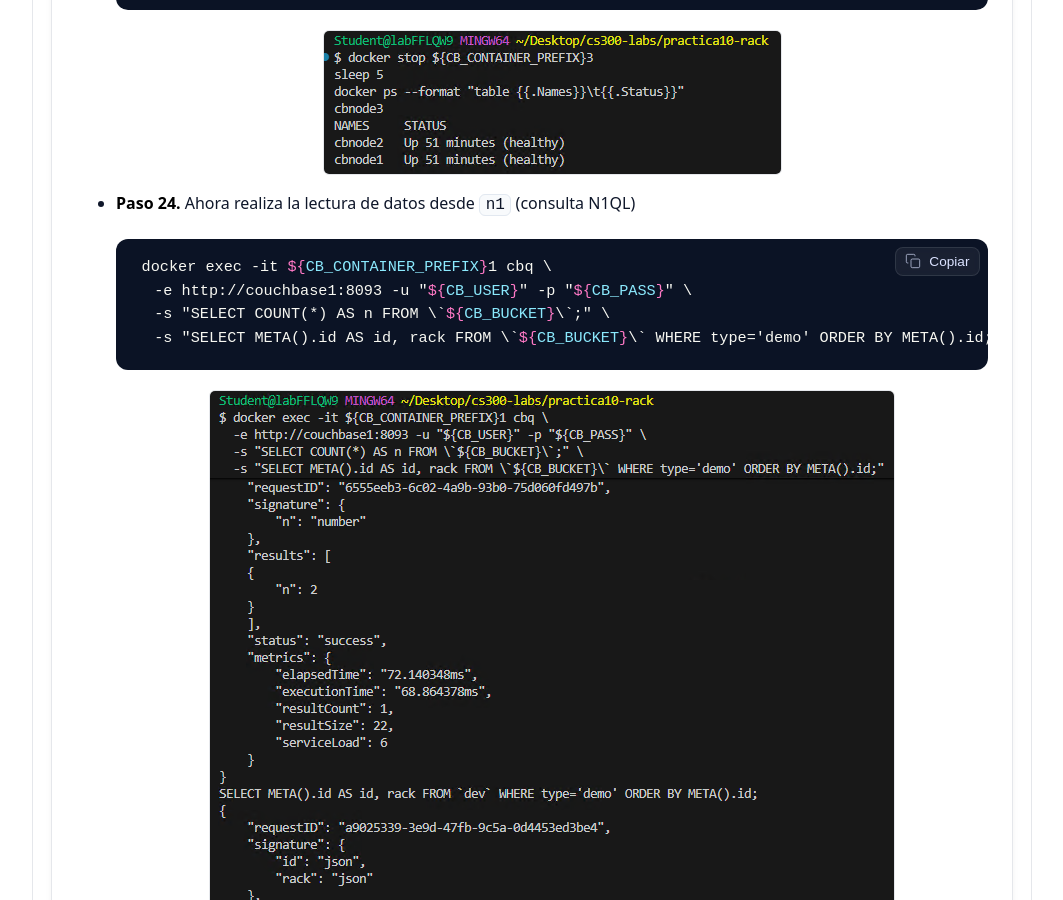
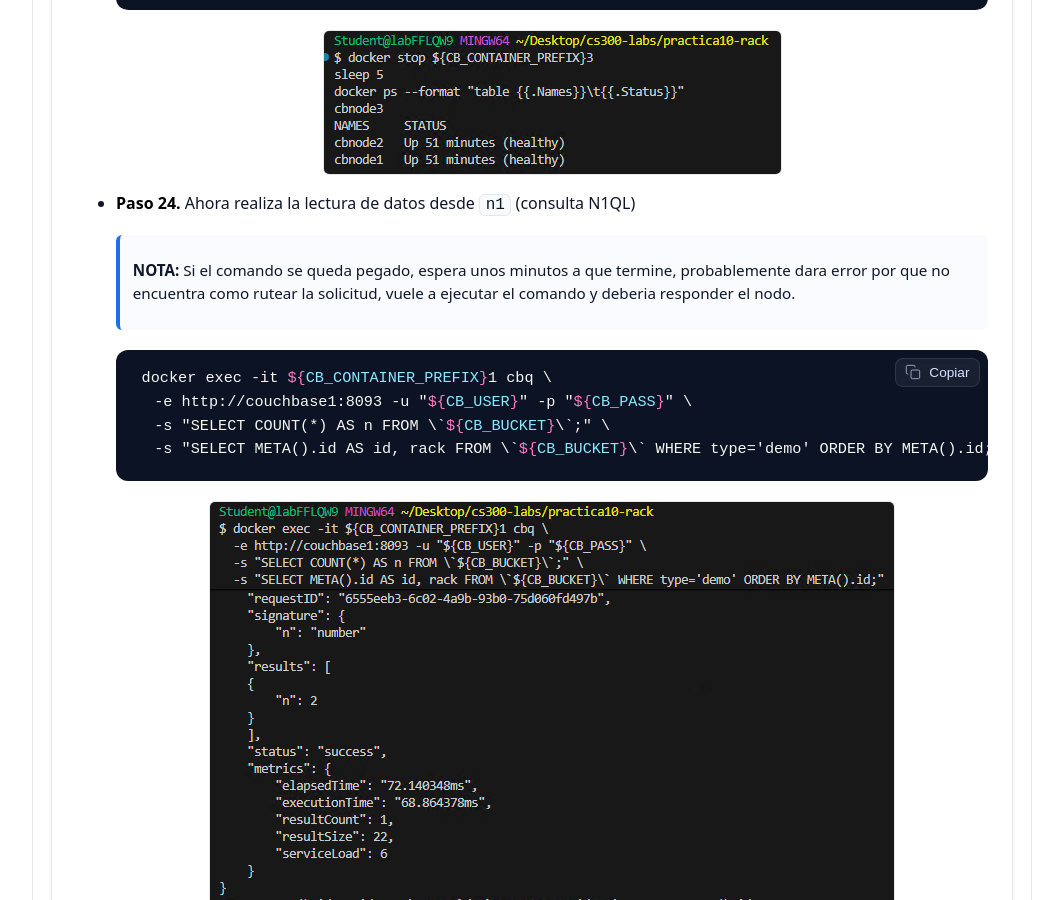
Before and after one commit to Netec-Mx/CS300_INT, a Jekyll site: the page built from labs/lab10/lab10.md, in a window 1280 px wide and 900 px high, scrolled down 17011 px. Shown: the whole window, without its empty margins (108-1171 px from the left). Built offline with Jekyll 4.4.1, drawn with Linux system fonts in a browser that asks for light colours; part of the change alters nothing that is shown; some of the changed text lies outside the part shown.

Commit message:
Ajustes de la practica 10

````diff
--- a/labs/lab10/lab10.md
+++ b/labs/lab10/lab10.md
@@ -524,8 +524,8 @@ Crearás grupos lógicos (racks) y moverás nodos entre ellos. Usarás **`server
 - **Paso 18.** Ahora si ejecuta el **rebalance** para aplicar cambios de colocación.
 
   ```bash
-  docker exec -it ${NODE1} couchbase-cli rebalance \
-    -c couchbase1 -u "${CB_ADMIN}" -p "${CB_ADMIN_PASS}"
+  docker exec -it ${CB_CONTAINER_PREFIX}1 couchbase-cli rebalance \
+    -c couchbase1 -u "${CB_USER}" -p "${CB_PASS}"
   ```
   ![cbase14]({{ page.images_base | relative_url }}/14.png)
 
@@ -615,6 +615,9 @@ Detendrás uno de los nodos de un rack y validarás que los datos siguen accesib
 
 - **Paso 24.** Ahora realiza la lectura de datos desde `n1` (consulta N1QL)
 
+  > **NOTA:** Si el comando se queda pegado, espera unos minutos a que termine, probablemente dara error por que no encuentra como rutear la solicitud, vuele a ejecutar el comando y deberia responder el nodo.
+  {: .lab-note .info .compact}
+
   ```bash
   docker exec -it ${CB_CONTAINER_PREFIX}1 cbq \
     -e http://couchbase1:8093 -u "${CB_USER}" -p "${CB_PASS}" \
````
